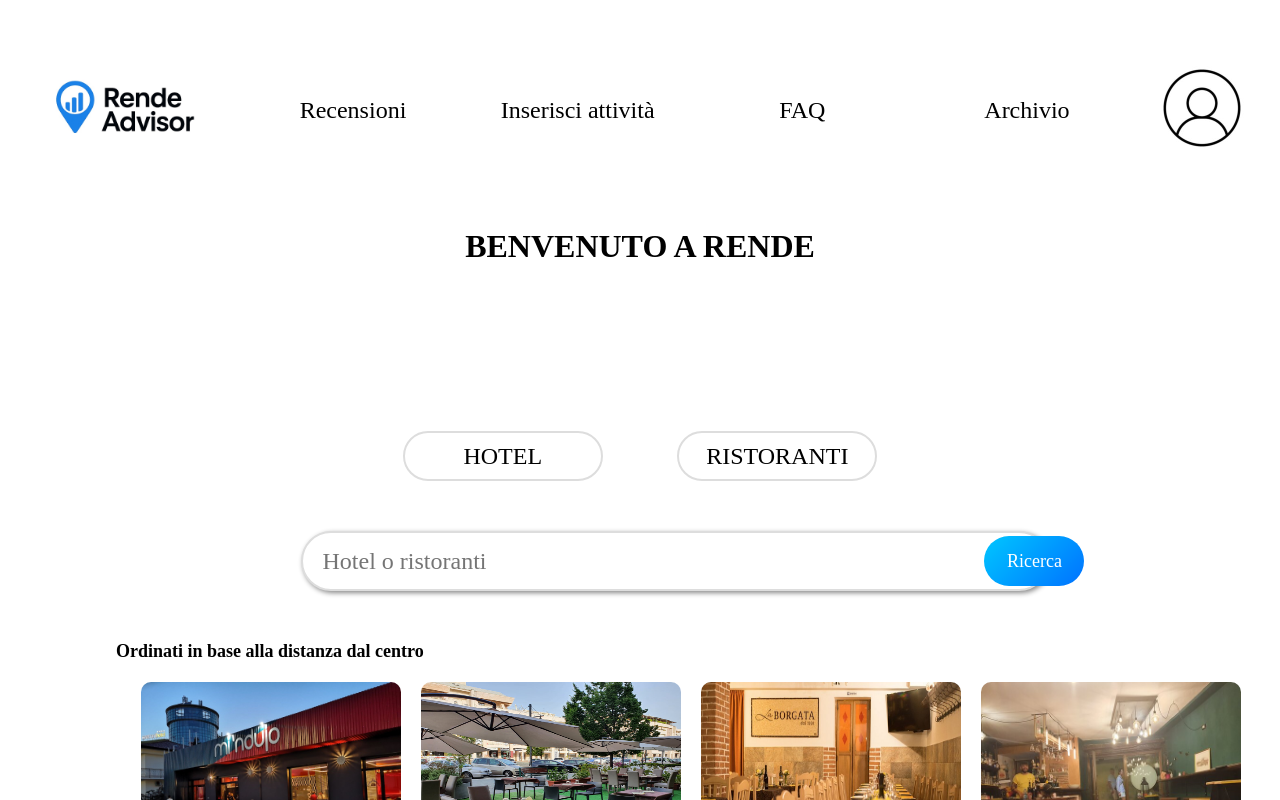
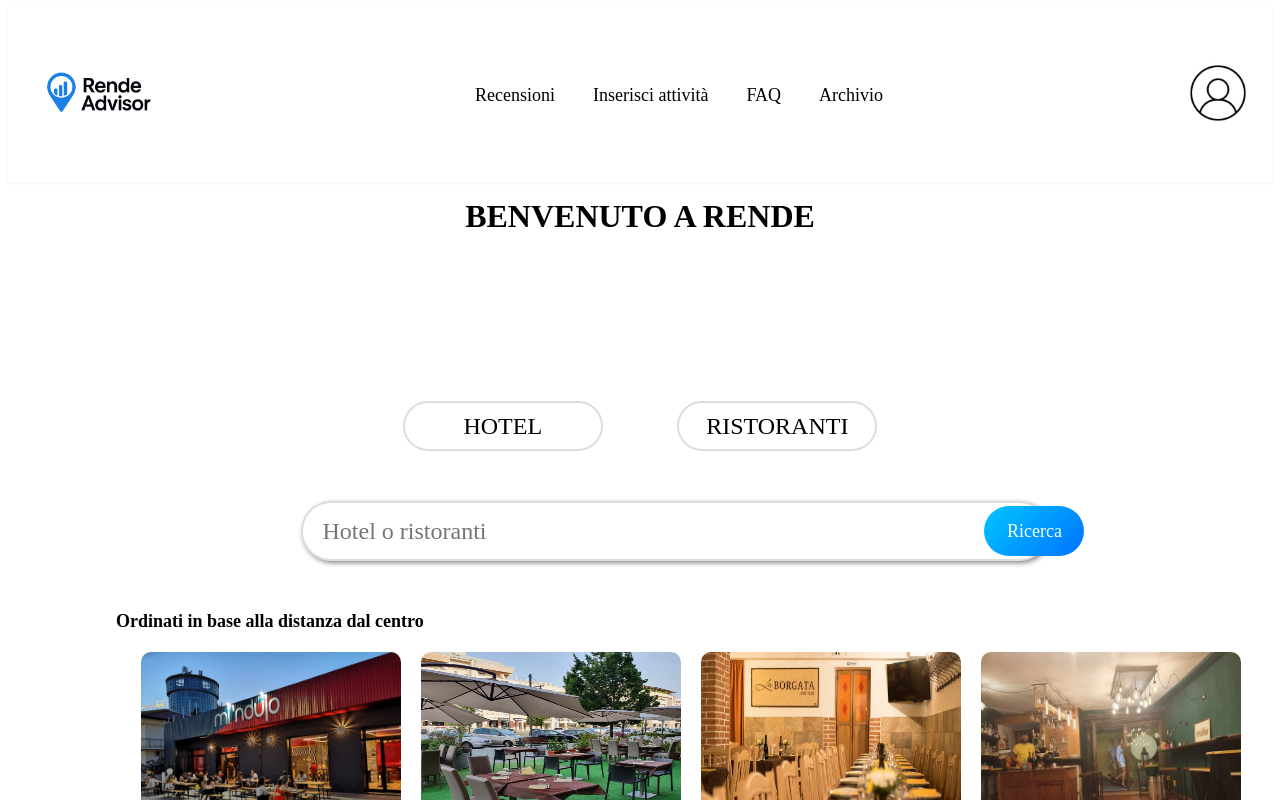
Before and after one commit to GianlucaFanello/Progetto-Web-Application-RendeAdvisor, an Angular app in the folder prova/: page / in a window 1280 px wide. Shown: the top 800 px of the page. Built offline with nearby package versions, Linux system fonts and the light colour scheme; a web font is replaced by a local one.

Commit message:
Revert "Merge branch 'AngularFinale' of https://github.com/GianlucaFanello/Progetto-Web-Application-RendeAdvisor into AngularFinale"
This reverts commit 470d7677106d41952c95e699c5f63670d6c2c0a7, reversing
changes made to 6e00863c8869927f1b09eb1ae92f58001a9343a9.

```diff
--- a/prova/src/app/app.html
+++ b/prova/src/app/app.html
@@ -1,2 +1,3 @@
+<app-header />
 <router-outlet />
 <app-footer />
--- a/prova/src/app/home-page/home-page.css
+++ b/prova/src/app/home-page/home-page.css
@@ -105,7 +105,7 @@ h1 {
 #recensioni:hover {background-image: linear-gradient(135deg, #00c6ff, #0072ff); color: white;}
 #FAQ{border:none;font-size: x-large; font-family: "Alkatra"; background-color: white;  border-radius: 50px; width: 200px; height: 40px; padding:5px; transition: all 0.3s; cursor: pointer;}
 #inserisci{font-size: x-large; font-family: "System Bold Italic"; background-color: white;  border-radius: 50px; width: 200px; height: 40px; padding:5px; transition: all 0.3s; border:none; cursor: pointer;}
-#inserisciA:hover {background-image: linear-gradient(135deg, #00c6ff, #0072ff); color:white;}
+#inserisci:hover {background-image: linear-gradient(135deg, #00c6ff, #0072ff); color:white;}
 #archivio{border:none;font-size: x-large; font-family: "Alkatra"; background-color: white;  border-radius: 50px; width: 200px; height: 40px; padding:5px; transition: all 0.3s; cursor: pointer;}
 #archivio:hover { background-image: linear-gradient(135deg, #00c6ff, #0072ff); color:white;}
 #search{font-size: x-large; font-family: "System Bold Italic"; background-color: white;  border-radius: 50px; width: 500px; height: 100px; padding:5px;}
--- a/prova/src/app/home-page/home-page.html
+++ b/prova/src/app/home-page/home-page.html
@@ -14,14 +14,6 @@
 
 </head>
 <body>
-<div class="Flexbox">
-  <div><img src="../../assets/logo-rende-advisor-h.png" width="200px" height="200px" id="logo" routerLink="/"/> </div>
-  <div><input type="button" value="Recensioni" id="recensioni" routerLink="/reviews"/></div>
-  <div><input type="button" value="Inserisci attività" id="inserisciA" routerLink="/addbusiness"/></div>
-  <div><input type="button" value="FAQ" id="FAQ" routerLink="/faq"/></div>
-  <div><input type="button" value="Archivio" id="archivio"/></div>
-  <div><img src="../../assets/user-profile-icon-free-vector.jpeg" width="100px" height="100px" id="profilo" routerLink="/choose"/></div>
-</div>
 
 <div class="Flexbox2">
   <div><h1>BENVENUTO A RENDE</h1></div>
```
